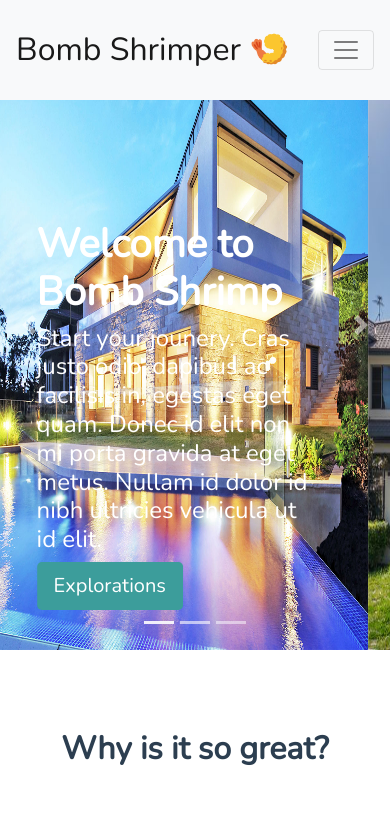
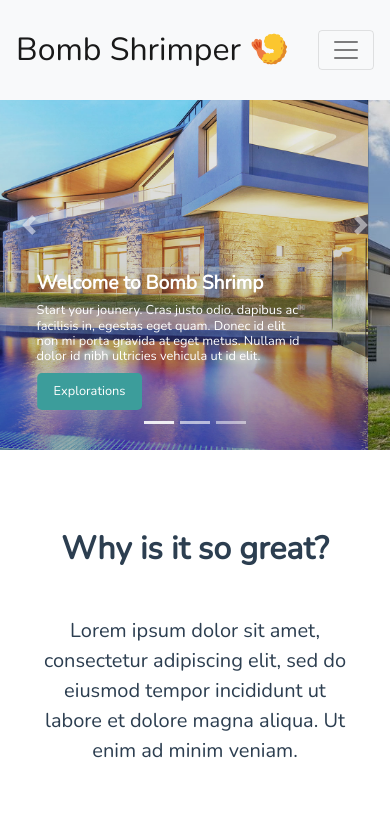
Before and after one commit to KristLin/HouseRentalWebsite, a Vue app in the folder frontend/: page / in a window 390 px wide. Shown: the top 815 px of the page. Built offline with nearby package versions, Linux system fonts and the light colour scheme; no server answers.

Commit message:
add gradient to homepage carousel; make homepage more responsive

```diff
--- a/frontend/src/views/Home.vue
+++ b/frontend/src/views/Home.vue
@@ -239,16 +239,16 @@ export default {
 }
 
 .carousel-item {
-  height: 650px;
+  height: 700px;
+  background-color: black;
 }
-.carousel-item img:after {
-  display: block;
-  background-image: linear-gradient(
-    to bottom,
-    rgba(255, 255, 255, 0) 0,
-    #fff 100%
-  );
+.carousel-item img {
+  width: 100%;
+  height: 700px;
+  object-fit: cover;
+  mask: linear-gradient(to bottom, rgba(0, 0, 0, 1), rgba(0, 0, 0, 0.7));
 }
+
 .carousel-btn {
   color: white;
   background-color: #3c9d9b;
@@ -257,6 +257,52 @@ export default {
   color: white;
   background-color: black;
 }
+
+@media screen and (max-width: 991px) {
+  .carousel-item {
+    height: 600px;
+  }
+  .carousel-item img {
+    height: 600px;
+  }
+  .carousel-caption h1 {
+    font-size: 2rem;
+  }
+
+  .carousel-caption h4 {
+    font-size: 1.6rem;
+  }
+}
+
+@media screen and (max-width: 780px) {
+  .carousel-item {
+    height: 450px;
+  }
+  .carousel-item img {
+    height: 450px;
+  }
+  .carousel-caption h1 {
+    font-size: 1.6rem;
+  }
+
+  .carousel-caption h4 {
+    font-size: 1.2rem;
+  }
+  .carousel-btn {
+    font-size: 0.8rem;
+  }
+}
+
+@media screen and (max-width: 780px) {
+  .carousel-caption h1 {
+    font-size: 1.2rem;
+  }
+
+  .carousel-caption h4 {
+    font-size: 0.8rem;
+  }
+}
+
 .features {
   margin-top: 5rem;
   width: 80%;
```
